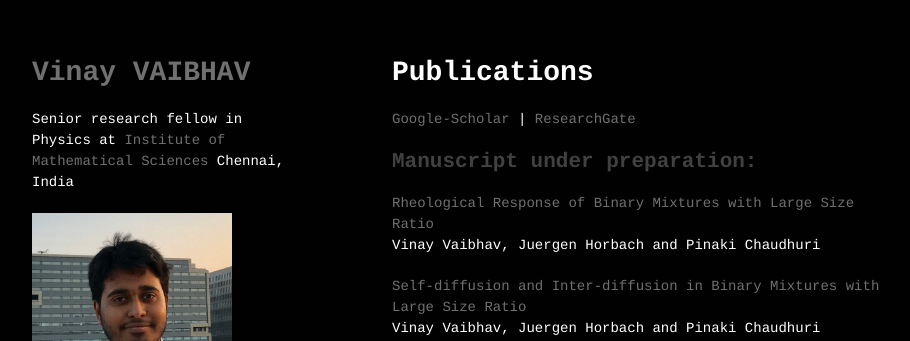
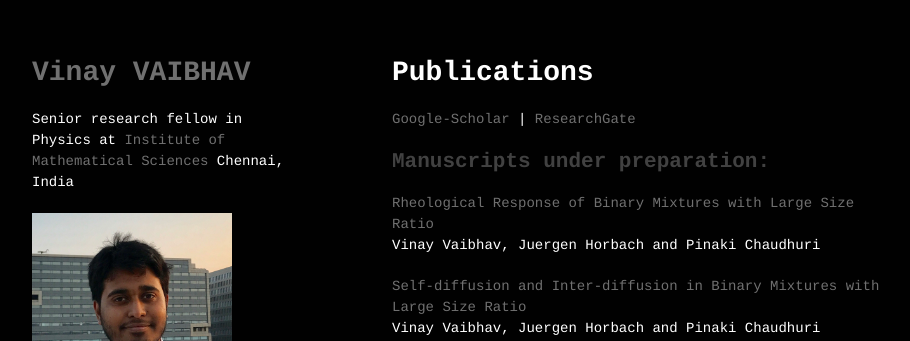
Before and after one commit to vinayphys/vinayphys.github.io, a Jekyll site: the page built from Publications.md, in a window 1280 px wide. Shown: the top 341 px of the page, without its empty margins (178-1088 px from the left). Built offline with Jekyll 4.4.1, drawn with Linux system fonts in a browser that asks for light colours; our own code applies the rules of GitHub Pages for plain Markdown files; a script that is not in the unit is left out.

Commit message:
Update Publications.md

```diff
--- a/Publications.md
+++ b/Publications.md
@@ -1,7 +1,7 @@
 # Publications
 [Google-Scholar](https://scholar.google.com/citations?user=AicxZvsAAAAJ&hl=hi&oi=ao) | [ResearchGate](https://www.researchgate.net/profile/Vinay_Vaibhav)
 
-## Manuscript under preparation:
+## Manuscripts under preparation:
 
 [Rheological Response of Binary Mixtures with Large Size Ratio]()
 Vinay Vaibhav, Juergen Horbach and Pinaki Chaudhuri
```
